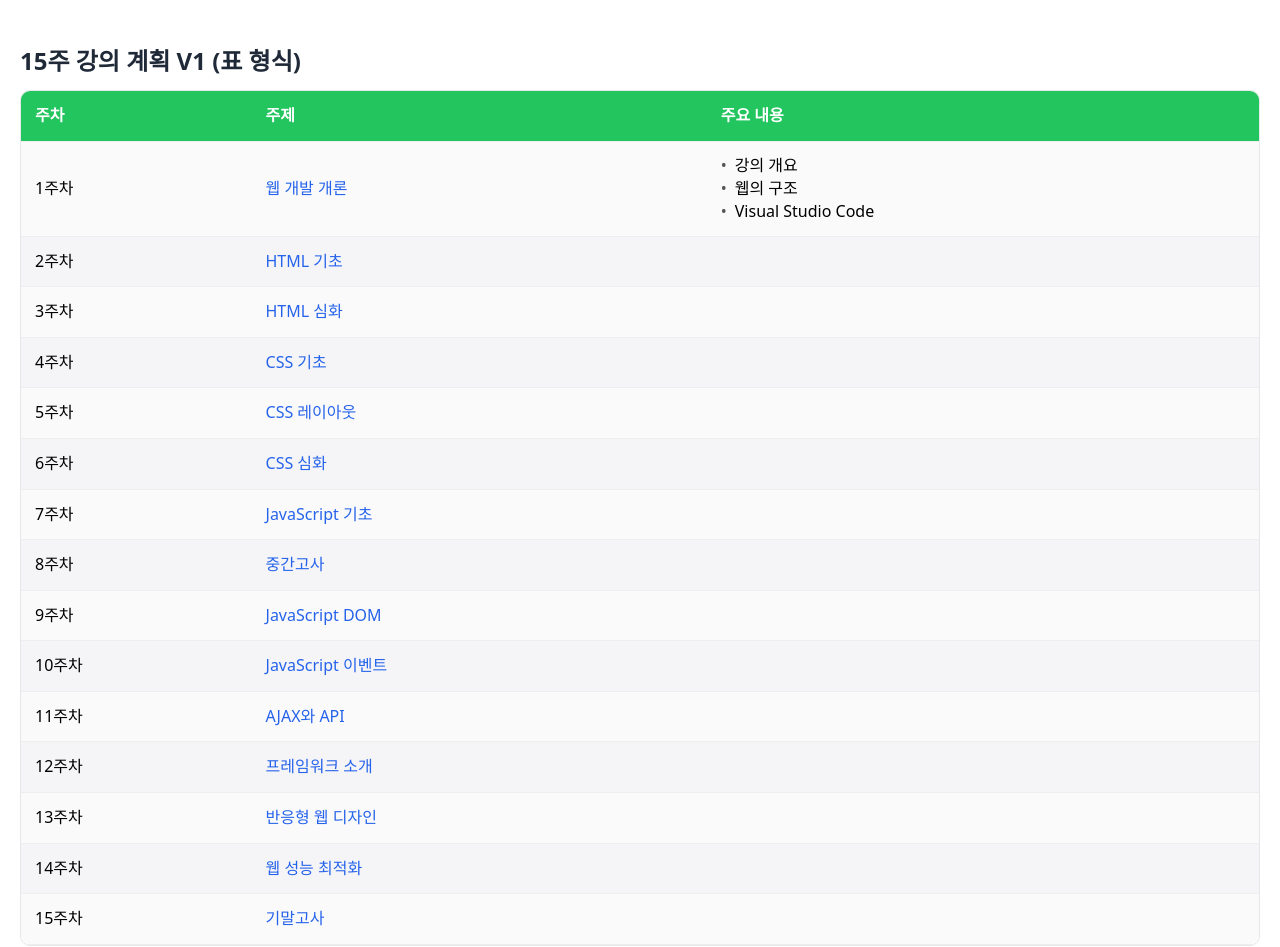
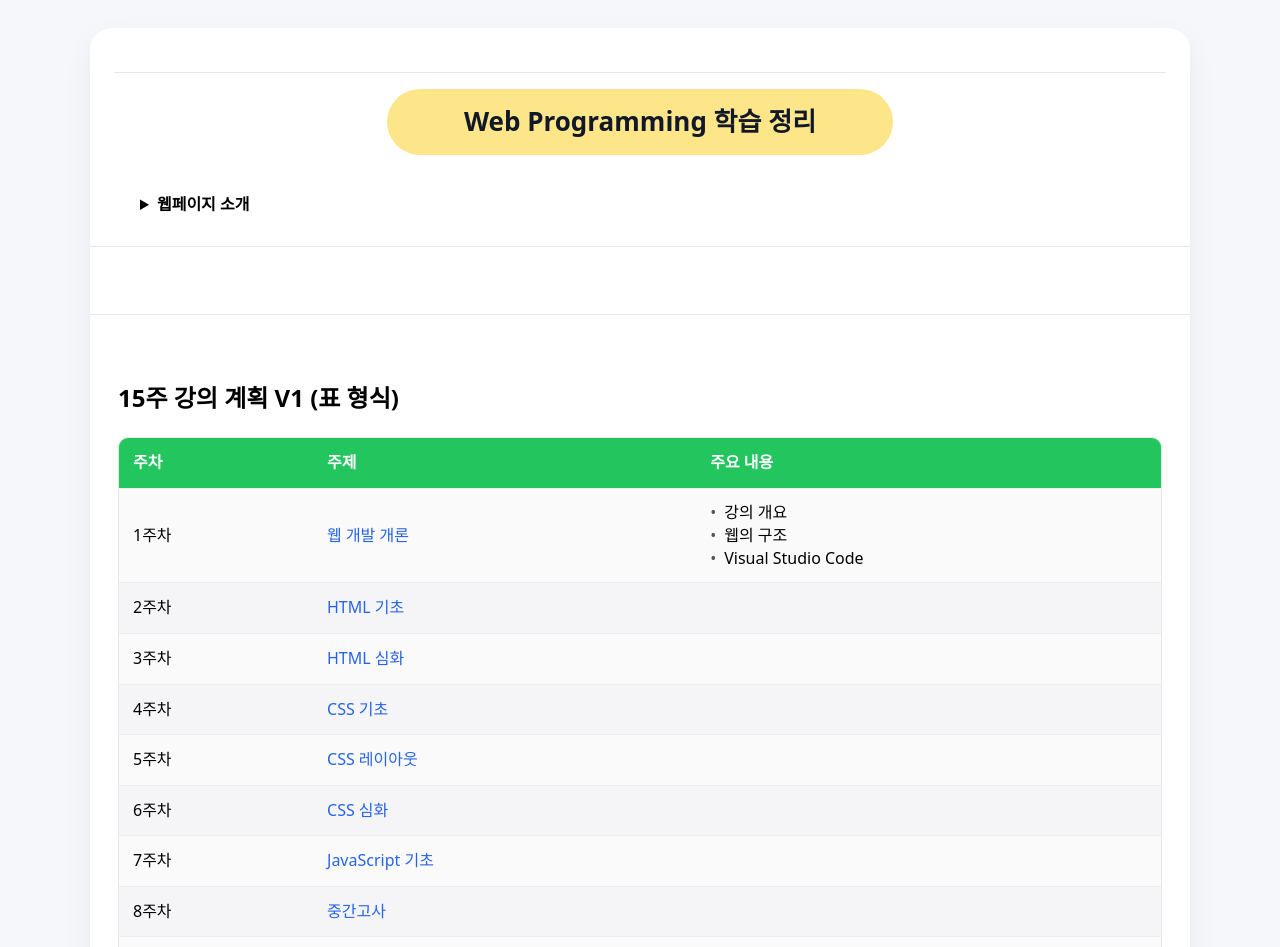
Before and after one commit to JUNHO0712/WebProgramming, a plain HTML site: page week5/hw2-bjh.html in a window 1280 px wide. Shown: the top 947 px of the page. Drawn offline with Linux system fonts and the light colour scheme.

Commit message:
과제2 수정 1

```diff
--- a/week5/hw2-bjh.html
+++ b/week5/hw2-bjh.html
@@ -14,9 +14,71 @@
     }
 
     /* ---------- 제목 꾸미기 ---------- */
-    body{margin:0; font-family:system-ui,-apple-system,"Segoe UI",Arial,sans-serif; line-height:1.6; scroll-behavior:smooth; background:#fff;}
-    main{padding:20px;}
-    h2{margin:22px 0 10px; color:var(--ink)}
+   /* 화면 바깥 배경 (양옆 공백처럼 보이게) */
+body{
+  margin:0;
+  font-family:system-ui,-apple-system,"Segoe UI",Arial,sans-serif;
+  line-height:1.6;
+  scroll-behavior:smooth;
+  background:#f6f7fb;
+  box-sizing:border-box;
+}
+*, *::before, *::after{ box-sizing:inherit; }
+
+/* 가운데 카드 래퍼 (폭: 92vw를 넘지 않되 1100px까지만) */
+.page{
+  width: min(1100px, 92vw);
+  margin: 28px auto;
+  background:#fff;
+  border-radius: 22px;
+  box-shadow: 0 12px 30px rgba(0,0,0,.06);
+  overflow:hidden;
+}
+
+/* 헤더 */
+header{
+  text-align:center;
+  padding: clamp(16px, 3vw, 28px) clamp(12px, 2vw, 24px);
+  background:#fff;
+  border-bottom:1px solid #e5e7eb;
+}
+
+/* 제목 배너 – 고정 300px 제거, 반응형 패딩/폰트로 */
+header h1{
+  display:inline-block;
+  background:#fde68a;
+  color:#111827;
+  padding: 12px clamp(28px, 6vw, 80px);
+  border-radius: 9999px;
+  font-size: clamp(20px, 2.2vw, 26px);
+  font-weight: 700;
+  margin: 0 0 12px;
+}
+
+/* 소개는 왼쪽 정렬 + 폭 제한 */
+header details{
+  max-width: 1000px;
+  margin: 0 auto;
+  text-align: left;
+}
+
+/* 메인 여백 – 고정 200px 제거 */
+main{
+  padding: clamp(16px, 2.2vw, 28px);
+}
+
+/* 구분선 기본값 통일(브라우저별 차이 제거) */
+hr{
+  margin: 16px 0;
+  border: 0;
+  border-top: 1px solid #e5e7eb;
+}
+
+/* 표가 래퍼 안에서 넘치지 않도록 */
+.table-wrap{ overflow:auto; border:1px solid #e5e7eb; border-radius:10px; }
+table{ width:100%; border-collapse:collapse; min-width:720px; }
+
+/* 나머지 기존 스타일은 그대로 두셔도 OK */
 
     /* ---------- 링크 색상 ---------- */
     a{color:var(--link); text-decoration:none;}
@@ -61,16 +123,32 @@
     .weeks{display:flex; flex-direction:column; gap:18px; margin-top:8px}
     .week{border:1px solid var(--border); border-radius:10px; padding:16px}
     .week h2{margin:0 0 6px}
+
+    /* ---------- footer ---------- */
+    footer{background:#1f2937; color:#fff; text-align:center; padding:16px;}
+    footer small{opacity:0.8;}
   </style>
 </head>
 <body>
-  <header>
-
+    <div class="page">
+    <header>
+    <hr>
+    <!-- 1. 웹페이지 제목 -->
+    <h1 id="page-title">Web Programming 학습 정리</h1>
+    <br><br>
+    <!-- 2. 웹페이지 소개 -->
+    <details>
+      <summary><strong>웹페이지 소개</strong></summary>
+      <p>- 제목 : HTML 문서 작성(실습)<br>
+         - 이름 : 백준호<br>
+         - 학부 : 컴퓨터공학과</p>
+    </details>
   </header>
 
+  <br><br><hr>
   <main>
-    <!-- 15주 강의 계획 V1 - 표 -->
-    <section>
+    <!-- 3. 15주 강의계획 표 -->
+    <section id="course-plan">
       <h2>15주 강의 계획 V1 (표 형식)</h2>
       <div class="table-wrap">
         <table>
@@ -108,8 +186,9 @@
       </div>
     </section>
 
-    <!-- 15주 강의 계획 V2 - 카드 -->
-    <section>
+    <br><br><hr>
+    <!-- 3. 15주 강의계획 카드 -->
+    <section id="course-plan2">
       <h2>15주 강의 계획 V2 (카드 형식)</h2>
       <div class="grid-cards">
         <div class="card bg1"><h3><a href="#week1">1주: 웹 개발 개론</a></h3></div>
@@ -130,8 +209,9 @@
       </div>
     </section>
 
-    <!-- 상세 학습 내용 -->
-    <section>
+    <hr>
+    <!-- 4. 상세 강의내용 -->
+    <section id="details">
       <h2>상세 학습 내용</h2>
       <div class="weeks">
         <div id="week1"  class="week bg1"><h2>1주차: 웹 개발 개론</h2><p>...</p></div>
@@ -152,5 +232,12 @@
       </div>
     </section>
   </main>
+
+  <hr>
+  <!-- 5. Copyright -->
+  <footer>
+    <p><small>&copy; 2025 BJH. All rights reserved.</small></p>
+  </footer>
+    </div>
 </body>
 </html>
```
